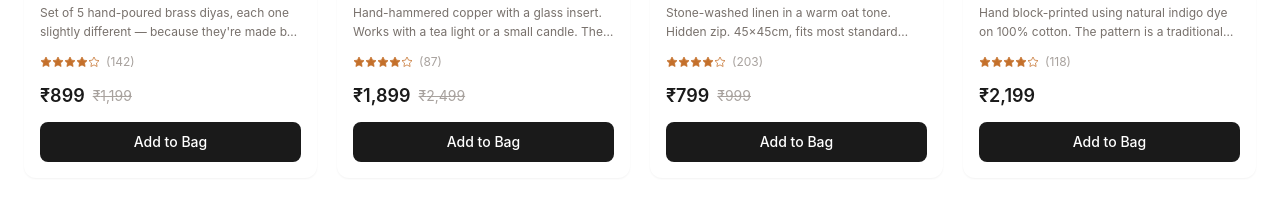
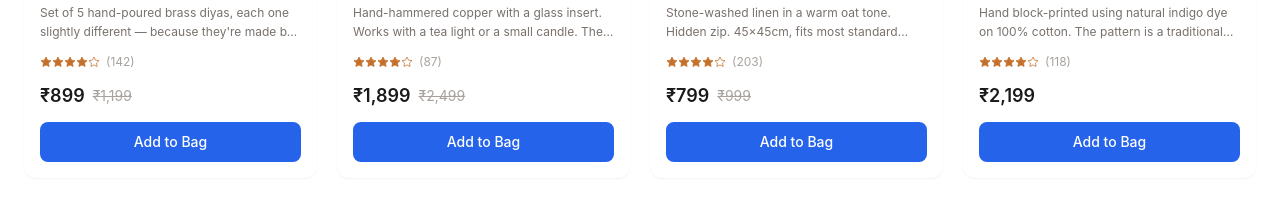
Before and after one commit to kachao27/kiko-living-storefront, a Next.js app: page / in a window 1280 px wide. Shown: the part 1908-2120 px from the top of the page. Built offline with nearby package versions, Linux system fonts and the light colour scheme.

Commit message:
Agent: Change the Add to Bag button background colour to blue (e.g. Tailwind class bg-b

```diff
--- a/components/ProductCard.js
+++ b/components/ProductCard.js
@@ -77,7 +77,7 @@ export default function ProductCard({ product }) {
         </div>
 
         {/* CTA */}
-        <button className="w-full bg-[#1A1A1A] hover:bg-[#C4702B] text-white text-sm font-medium py-2.5 rounded-lg transition-colors duration-200">
+        <button className="w-full bg-blue-600 hover:bg-blue-700 text-white text-sm font-medium py-2.5 rounded-lg transition-colors duration-200">
           {strings.pdp.add_to_cart_button}
         </button>
       </div>
```
